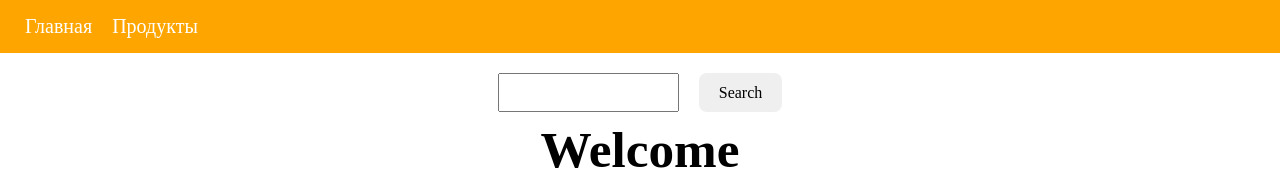
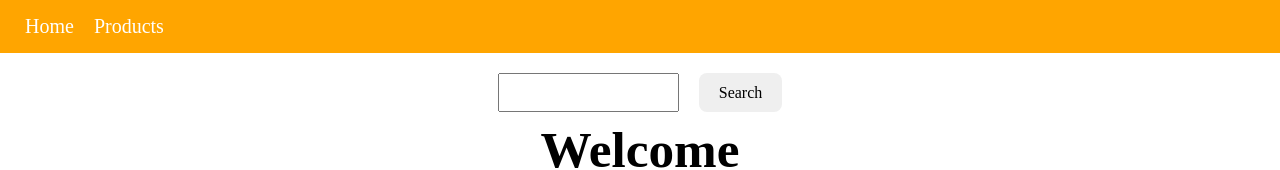
Before and after one commit to GinezisNWD/RS-React-2023Q4, a Next.js app: page / in a window 1280 px wide. Shown: the top 170 px of the page. Built offline with nearby package versions, Linux system fonts and the light colour scheme.

Commit message:
refactor: remove console.log's

```diff
--- a/pages/products/[page].tsx
+++ b/pages/products/[page].tsx
@@ -19,8 +19,6 @@ export async function getServerSideProps({ params }: GetServerSidePropsContext)
 
   const responce = await fetch(`https://api.punkapi.com/v2/beers?page=${params.page}&per_page=25`)
   const products = await responce.json()
-  console.log(products)
-
 
   return {
     props: { products }
--- a/src/components/MainContainer.tsx
+++ b/src/components/MainContainer.tsx
@@ -17,10 +17,10 @@ export function MainContainer({ children, title }: MainContainerProps) {
 
       <div className="navbar">
         <Link className="link" href={'/'}>
-          Главная
+          Home
         </Link>
         <Link className="link" href={'/products'}>
-          Продукты
+          Products
         </Link>
       </div>
       <style>
--- a/src/components/Search.tsx
+++ b/src/components/Search.tsx
@@ -19,7 +19,6 @@ export function Search() {
       return;
     }
     router.push(`/search/${searchTerm}`);
-    console.log(searchTerm);
   }
   return (
     <div className={styles.container}>
--- a/src/pages/ProductsPage.tsx
+++ b/src/pages/ProductsPage.tsx
@@ -20,10 +20,7 @@ export function ProductsPage() {
     beer_name,
   });
 
-  useEffect(() => {
-    // Этот коммент для проверяющих, не нашел как прикрутить задержку, апишка быстро отрабатывает
-    console.log(isLoading && isFetching && 'loading');
-  }, [isLoading, isFetching]);
+  useEffect(() => {}, [isLoading, isFetching]);
   return (
     <>
       <Navbar />
```
